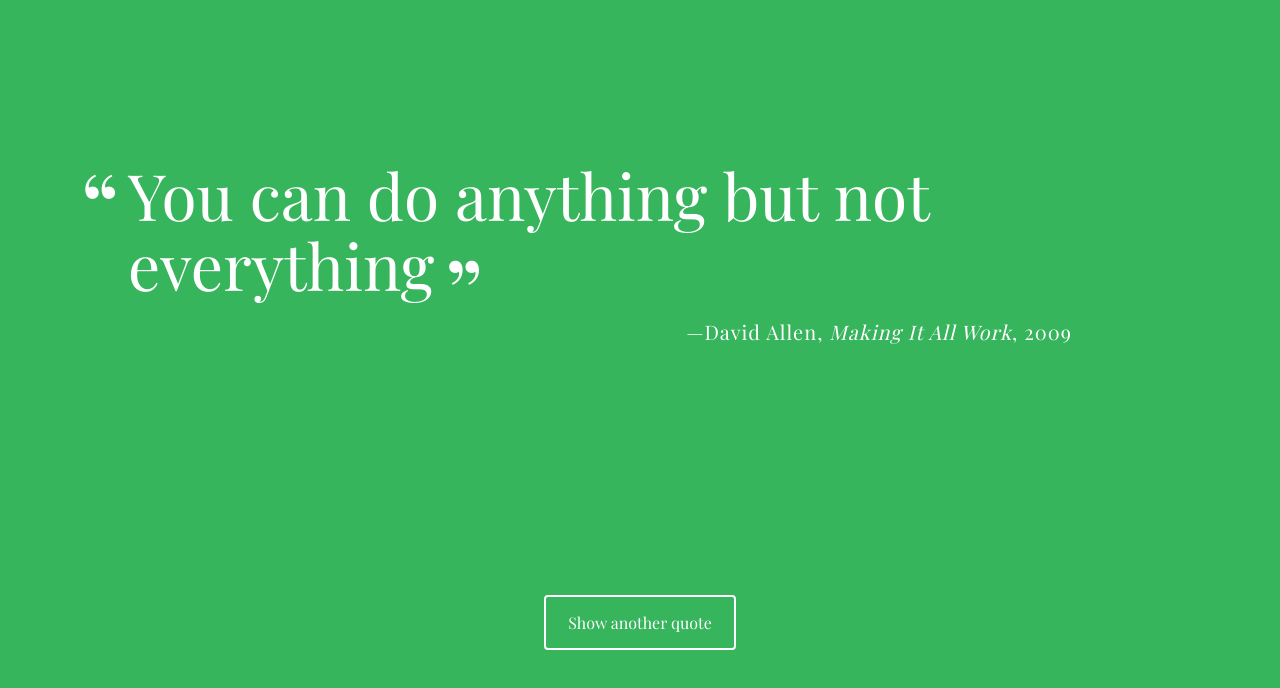
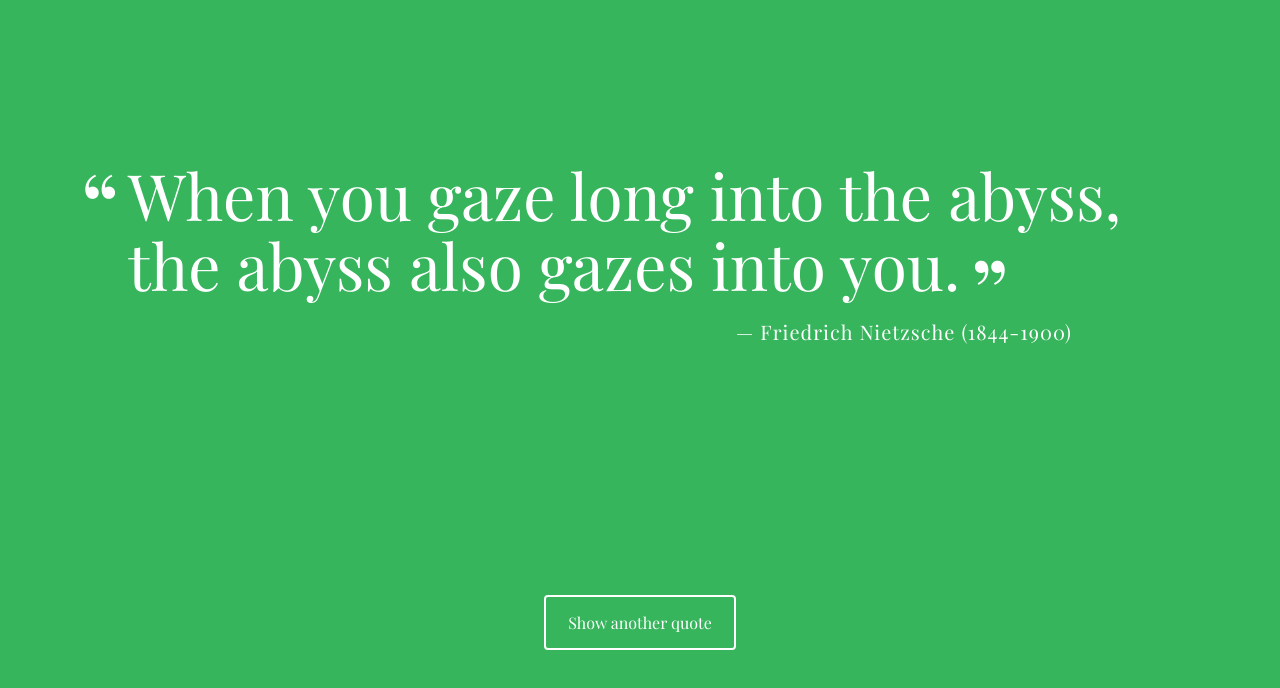
Before and after one commit to neilsatt/RandomQuoteGenerator, a plain HTML site: page index.html in a window 1280 px wide. Both pictures are taken after a click on the button "Show another quote". Drawn offline with nearby package versions, Linux system fonts and the light colour scheme; a web font is replaced by a local one.

Commit message:
project updates

```diff
--- a/index.html
+++ b/index.html
@@ -10,11 +10,11 @@
 <body>
   <div class="container">
     <div id="quote-box">
-      <p class="quote">You can do anything but not everything</p>
-      <p class="source">David Allen<span class="citation">Making It All Work</span><span class="year">2009</span></p>
+
     </div>
     <button id="loadQuote">Show another quote</button>
   </div>
+  <script src="js/quotes.js"></script>
   <script src="js/script.js"></script>
 </body>
 </html>
--- /dev/null
+++ b/js/quotes.js
@@ -0,0 +1,27 @@
+var quotes = [
+  {
+    quote: 'I find that the harder I work, the more luck I seem to have.',
+    source: 'Thomas Jefferson',
+    years: '(1743-1826)'
+  },
+  {
+    quote: 'When you gaze long into the abyss, the abyss also gazes into you.',
+    source: 'Friedrich Nietzsche',
+    years: '(1844-1900)'
+  },
+  {
+    quote: 'I have never let my schooling interfere with my education.',
+    source: 'Mark Twain',
+    years: '(1835-1910)'
+  },
+  {
+    quote: "I'm living so far beyond my income that we may almost be said to be living apart.",
+    source: 'e. e. cummings',
+    years: '(1894-1962)'
+  },
+  {
+    quote: "I've learned that people will forget what you said, people will forget what you did, but people will never forget how you made them feel.",
+    source: 'Maya Angelou',
+    years: "(1928-)"
+  }
+];
--- a/js/script.js
+++ b/js/script.js
@@ -1,3 +1,24 @@
 // event listener to respond to "Show another quote" button clicks
 // when user clicks anywhere on the button, the "printQuote" function is called
 document.getElementById('loadQuote').addEventListener("click", printQuote, false);
+
+// select a random quote object from the quotes array and return the randomly selected quote object
+function getRandomQuote(){
+    randomQuote = quotes[Math.floor(Math.random() * quotes.length)];
+    console.log(randomQuote)
+    return randomQuote;
+};
+
+
+
+
+
+function printQuote(){
+    //console.log('My random quote: '+randomQuote.quote);
+        var randomQuote = getRandomQuote(); // call function and store the returned quote object in a variable
+        var totalHTML = '';
+        totalHTML += "<p class='quote' >"+ randomQuote.quote + "</p>";
+        totalHTML += "<p class='source'> "+ randomQuote.source;
+        totalHTML += "<span class='years'> "+ randomQuote.years + "</p>";
+        document.getElementById('quote-box').innerHTML = totalHTML;
+}
```
Also changed, not shown: requirements.js (added, +34 -0 lines).
